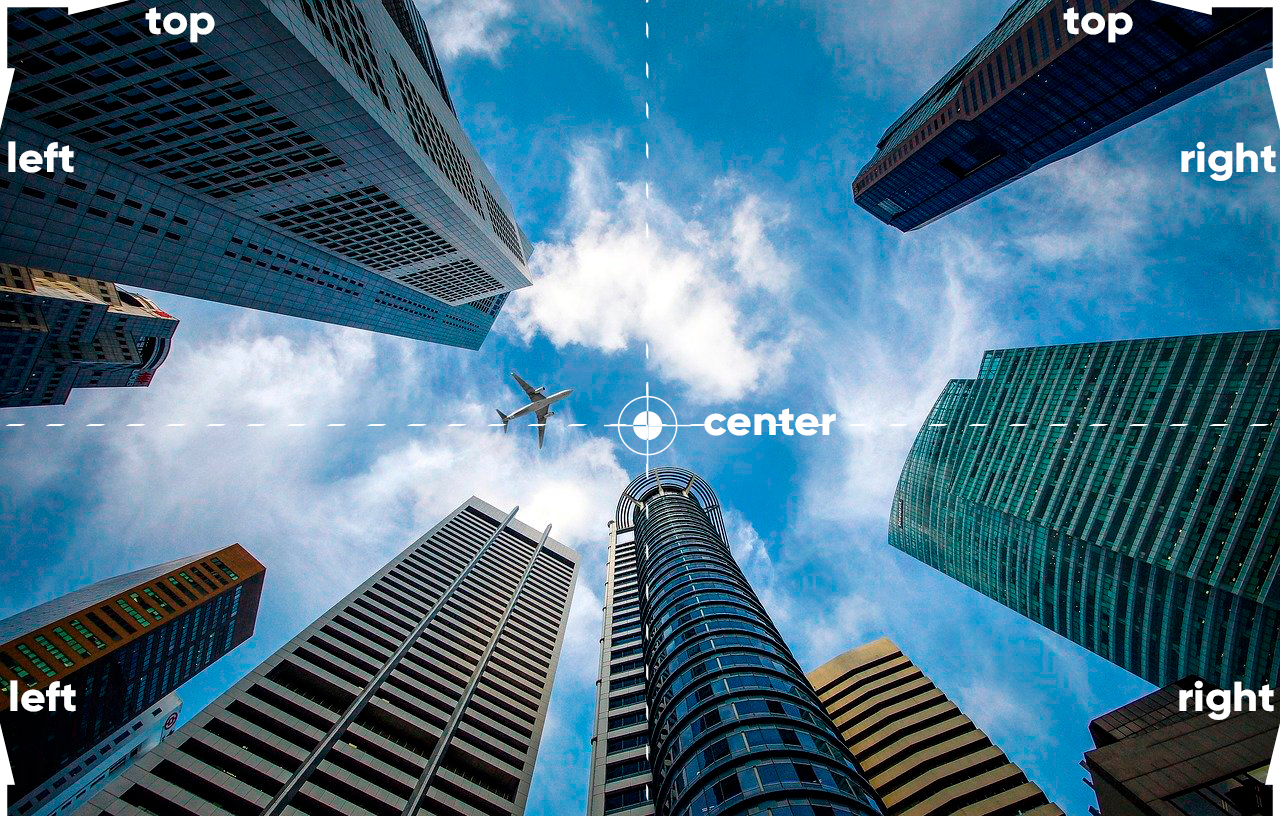
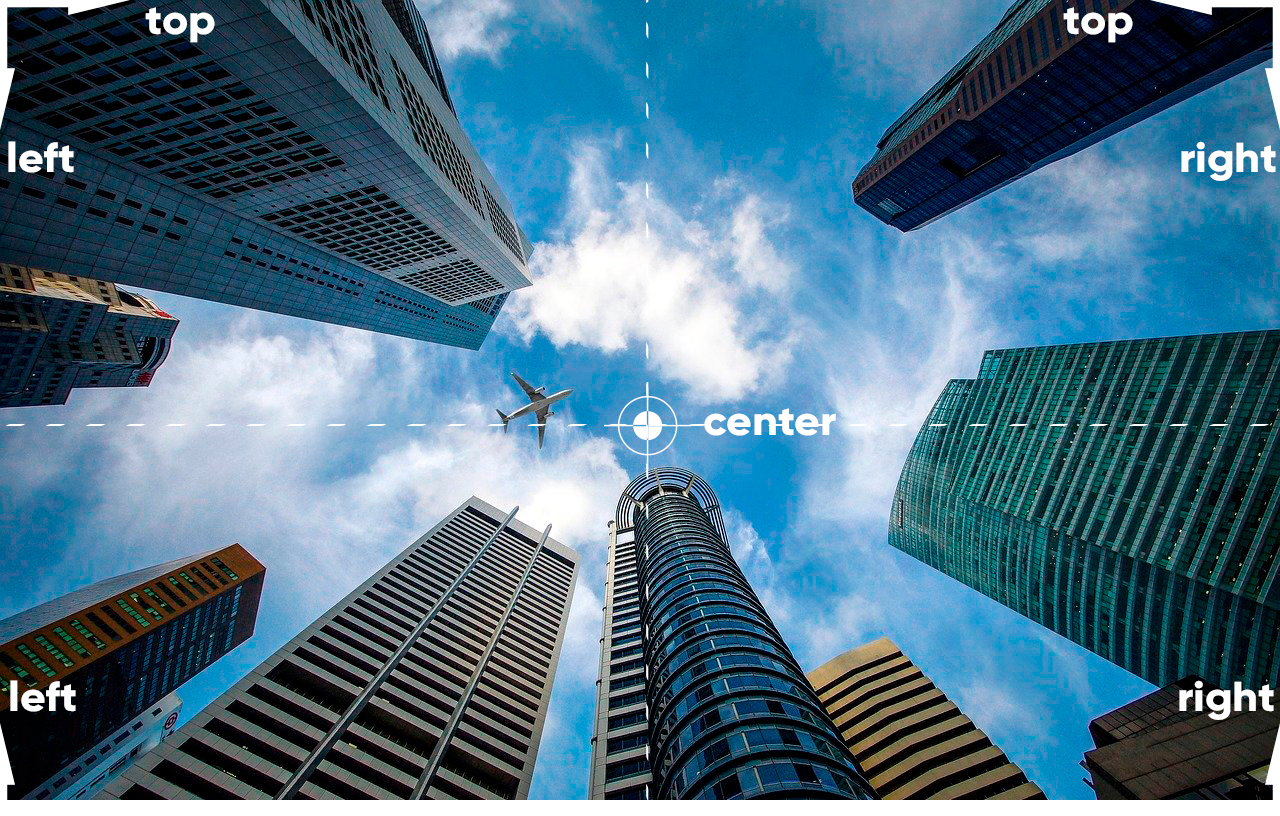
Before and after one commit to maxmesquitashima/curso-HTML-e-CSS, a plain HTML site: page ex022/fundo005.html in a window 1280 px wide. Drawn offline with Linux system fonts and the light colour scheme.

Commit message:
Update fundo005.html

```diff
--- a/ex022/fundo005.html
+++ b/ex022/fundo005.html
@@ -6,7 +6,7 @@
     <title>Posicionamento</title>
     <style>
         body{
-            height: 100vh;
+            height: 98vh;
             background-image: url(imagens-cap19/wallpaper003.jpg);
             background-position: right top;
        }
```
